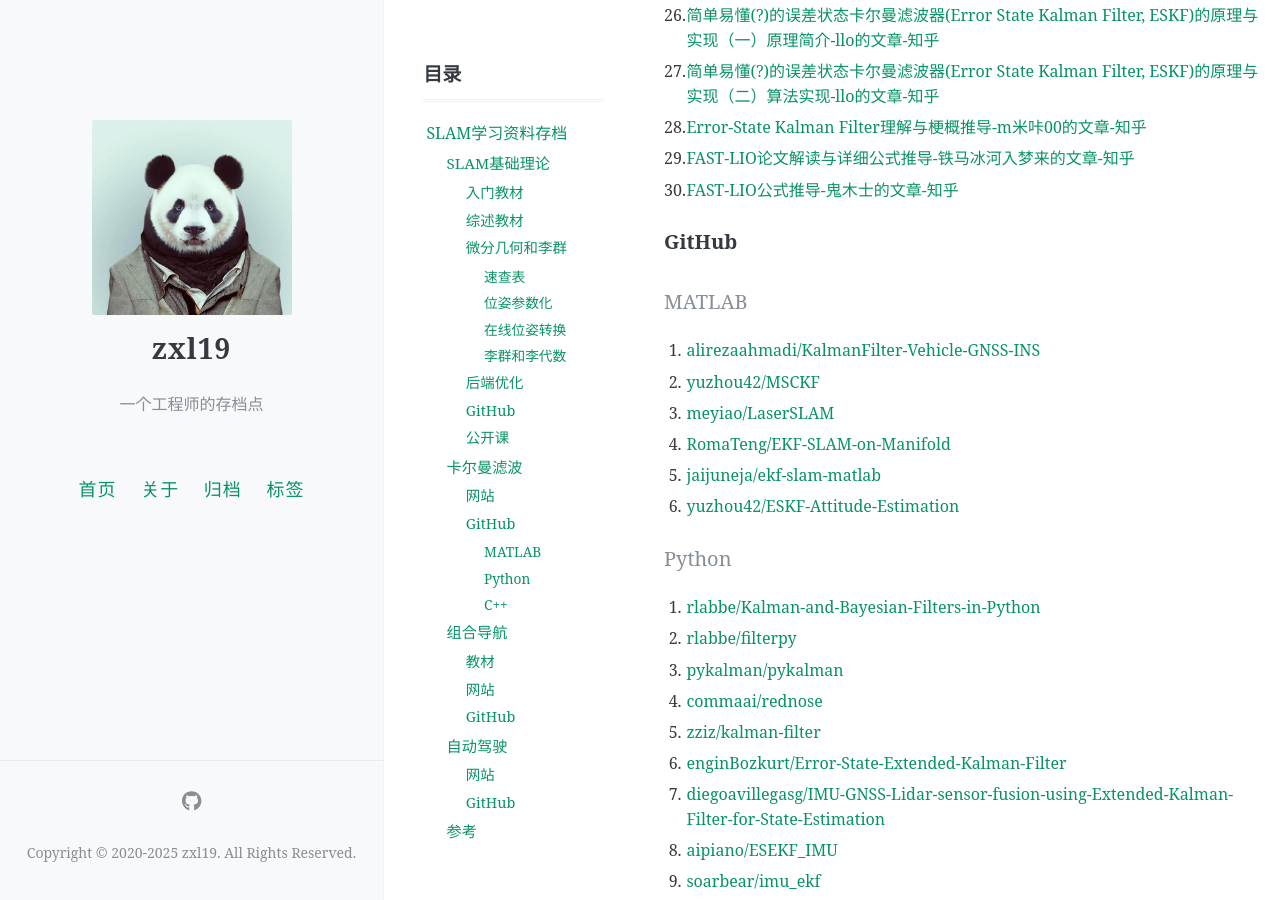
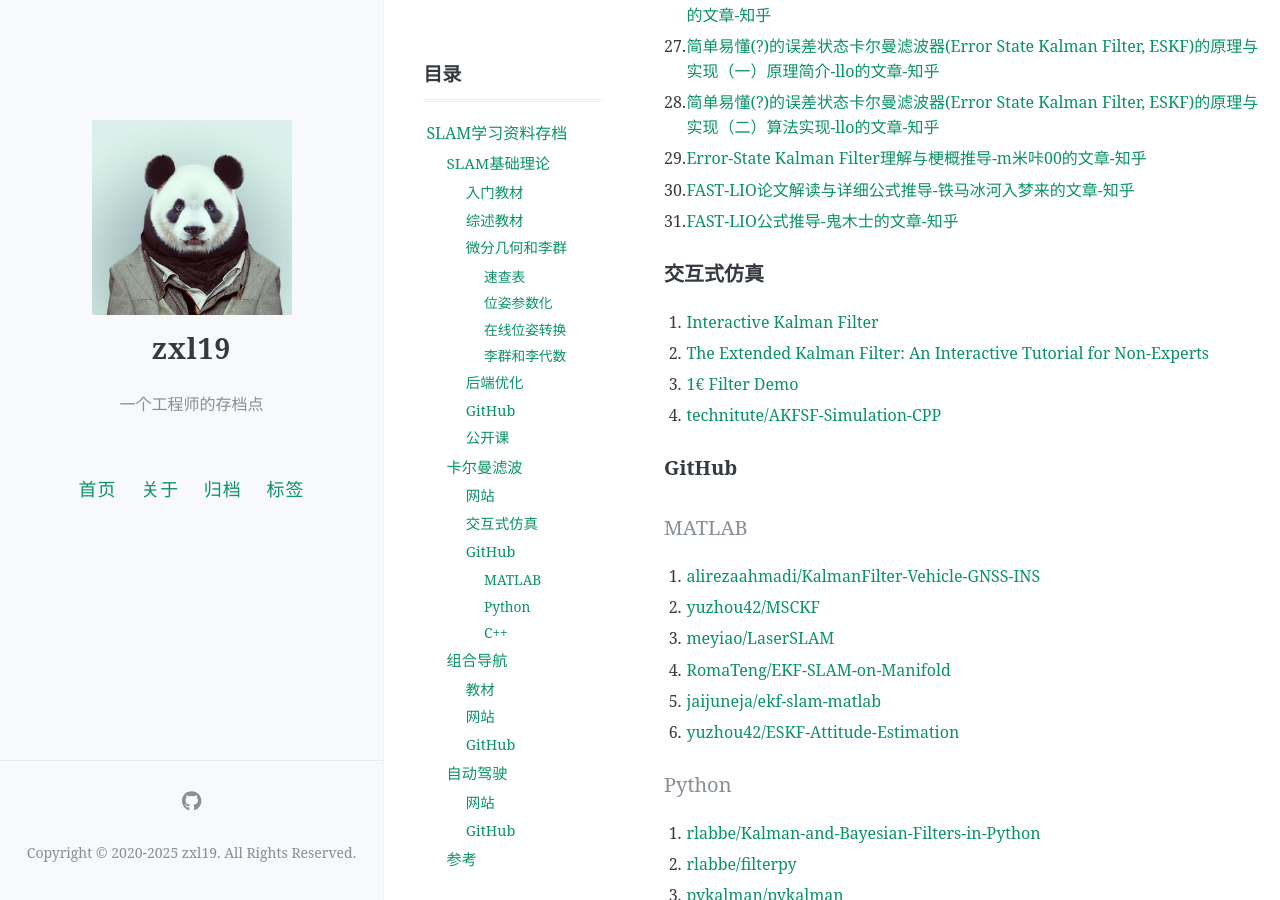
Before and after one commit to zxl19/zxl19.github.io, a Jekyll site: the page built from _posts/2022-10-11-slam-material.md, in a window 1280 px wide and 900 px high, scrolled down 3705 px. Built offline with Jekyll 4.4.1, drawn with Linux system fonts in a browser that asks for light colours; comment, search, counter and statistics services are not loaded; some of the changed text lies outside the part shown.

Commit message:
Update Posts modified:   _posts/2021-06-01-cpp-library.md modified:   _posts/2022-10-11-slam-material.md

```diff
--- a/_posts/2022-10-11-slam-material.md
+++ b/_posts/2022-10-11-slam-material.md
@@ -105,35 +105,43 @@ SLAM学习资料存档，包括SLAM基础理论、卡尔曼滤波、组合导航
 ### 网站
 
 1. [Kalman Filter Tutorial](https://www.kalmanfilter.net/default.aspx)
-2. [The Kalman Filter](https://www.cs.unc.edu/~welch/kalman/)
-3. [An Introduction to the Kalman Filter](https://www.cs.unc.edu/~welch/media/pdf/kalman_intro.pdf)
-4. [An Introduction to the Kalman Filter-SIGGRAPH 2001](https://www.cs.utexas.edu/~pingali/CS378/2008sp/papers/SIGGRAPH2001_CoursePack_08.pdf)
-5. [Tutorial: The Kalman Filter](https://web.mit.edu/kirtley/kirtley/binlustuff/literature/control/Kalman%20filter.pdf)
-6. [A Kalman Filtering Tutorial for Undergraduate Students](https://aircconline.com/ijcses/V8N1/8117ijcses01.pdf)
-7. [Extended Kalman Filter Tutorial](https://homes.cs.washington.edu/~todorov/courses/cseP590/readings/tutorialEKF.pdf)
-8. [Understanding the Basis of the Kalman Filter Via a Simple and Intuitive Derivation](https://courses.physics.illinois.edu/ece420/sp2019/7_UnderstandingKalmanFilter.pdf)
-9. [卡尔曼滤波（Kalman Filter）原理与公式推导-涅索斯衬衫的文章-知乎](https://zhuanlan.zhihu.com/p/48876718)
-10. [卡尔曼滤波器（观测器）原理极简介绍-Aurelian的文章-知乎](https://zhuanlan.zhihu.com/p/42390886)
-11. [卡尔曼滤波Kalman Filter之美在于什么？-自动驾驶之心的回答-知乎](https://www.zhihu.com/question/281995386/answer/3371567219)
-12. [不同视角下的卡尔曼滤波-袁良信的文章-知乎](https://zhuanlan.zhihu.com/p/6934889820)
-13. [怎样才叫真正理解卡尔曼滤波Kalman Filter？-荒唐病人的回答-知乎](https://www.zhihu.com/question/47559783/answer/2980976068)
-14. [怎样才叫真正理解卡尔曼滤波Kalman Filter？-Taylor的回答-知乎](https://www.zhihu.com/question/47559783/answer/3340606745)
-15. [怎样才叫真正理解卡尔曼滤波Kalman Filter？-半闲居士的回答-知乎](https://www.zhihu.com/question/47559783/answer/1935734819330979739)
-16. [怎样才叫真正理解卡尔曼滤波Kalman Filter？-刘厂长的回答-知乎](https://www.zhihu.com/question/47559783/answer/2988744371)
-17. [卡尔曼滤波(1)：单变量卡尔曼滤波-gezp的文章-知乎](https://zhuanlan.zhihu.com/p/669327717)
-18. [卡尔曼滤波(2)：线性卡尔曼滤波-gezp的文章-知乎](https://zhuanlan.zhihu.com/p/669330840)
-19. [卡尔曼滤波(3)：连续时间线性系统的离散化-gezp的文章-知乎](https://zhuanlan.zhihu.com/p/670192674)
-20. [卡尔曼滤波(4)：扩展卡尔曼滤波-gezp的文章-知乎](https://zhuanlan.zhihu.com/p/671410841)
-21. [卡尔曼滤波(5)：无迹卡尔曼滤波-gezp的文章-知乎](https://zhuanlan.zhihu.com/p/672668369)
-22. [简明ESKF推导-半闲居士的文章-知乎](https://zhuanlan.zhihu.com/p/441182819)
-23. [slam中基于滤波的方法的问题及如何调参?-半闲居士的回答-知乎](https://www.zhihu.com/question/601596796/answer/3127818634)
-24. [LIO中ESKF相关公式的详尽说明-xiaotaw的文章-知乎](https://zhuanlan.zhihu.com/p/538975422)
-25. [Computing Jacobian, why error state?——优化中为何对误差状态求导-邱笑晨的文章-知乎](https://zhuanlan.zhihu.com/p/75714471)
-26. [简单易懂(?)的误差状态卡尔曼滤波器(Error State Kalman Filter, ESKF)的原理与实现（一）原理简介-llo的文章-知乎](https://zhuanlan.zhihu.com/p/545370811)
-27. [简单易懂(?)的误差状态卡尔曼滤波器(Error State Kalman Filter, ESKF)的原理与实现（二）算法实现-llo的文章-知乎](https://zhuanlan.zhihu.com/p/545525697)
-28. [Error-State Kalman Filter理解与梗概推导-m米咔00的文章-知乎](https://zhuanlan.zhihu.com/p/359014822)
-29. [FAST-LIO论文解读与详细公式推导-铁马冰河入梦来的文章-知乎](https://zhuanlan.zhihu.com/p/587500859)
-30. [FAST-LIO公式推导-鬼木士的文章-知乎](https://zhuanlan.zhihu.com/p/561877392)
+2. [The Kalman Filter](https://thekalmanfilter.com)
+3. [The Kalman Filter](https://www.cs.unc.edu/~welch/kalman/)
+4. [An Introduction to the Kalman Filter](https://www.cs.unc.edu/~welch/media/pdf/kalman_intro.pdf)
+5. [An Introduction to the Kalman Filter-SIGGRAPH 2001](https://www.cs.utexas.edu/~pingali/CS378/2008sp/papers/SIGGRAPH2001_CoursePack_08.pdf)
+6. [Tutorial: The Kalman Filter](https://web.mit.edu/kirtley/kirtley/binlustuff/literature/control/Kalman%20filter.pdf)
+7. [A Kalman Filtering Tutorial for Undergraduate Students](https://aircconline.com/ijcses/V8N1/8117ijcses01.pdf)
+8. [Extended Kalman Filter Tutorial](https://homes.cs.washington.edu/~todorov/courses/cseP590/readings/tutorialEKF.pdf)
+9. [Understanding the Basis of the Kalman Filter Via a Simple and Intuitive Derivation](https://courses.physics.illinois.edu/ece420/sp2019/7_UnderstandingKalmanFilter.pdf)
+10. [卡尔曼滤波（Kalman Filter）原理与公式推导-涅索斯衬衫的文章-知乎](https://zhuanlan.zhihu.com/p/48876718)
+11. [卡尔曼滤波器（观测器）原理极简介绍-Aurelian的文章-知乎](https://zhuanlan.zhihu.com/p/42390886)
+12. [卡尔曼滤波Kalman Filter之美在于什么？-自动驾驶之心的回答-知乎](https://www.zhihu.com/question/281995386/answer/3371567219)
+13. [不同视角下的卡尔曼滤波-袁良信的文章-知乎](https://zhuanlan.zhihu.com/p/6934889820)
+14. [怎样才叫真正理解卡尔曼滤波Kalman Filter？-荒唐病人的回答-知乎](https://www.zhihu.com/question/47559783/answer/2980976068)
+15. [怎样才叫真正理解卡尔曼滤波Kalman Filter？-Taylor的回答-知乎](https://www.zhihu.com/question/47559783/answer/3340606745)
+16. [怎样才叫真正理解卡尔曼滤波Kalman Filter？-半闲居士的回答-知乎](https://www.zhihu.com/question/47559783/answer/1935734819330979739)
+17. [怎样才叫真正理解卡尔曼滤波Kalman Filter？-刘厂长的回答-知乎](https://www.zhihu.com/question/47559783/answer/2988744371)
+18. [卡尔曼滤波(1)：单变量卡尔曼滤波-gezp的文章-知乎](https://zhuanlan.zhihu.com/p/669327717)
+19. [卡尔曼滤波(2)：线性卡尔曼滤波-gezp的文章-知乎](https://zhuanlan.zhihu.com/p/669330840)
+20. [卡尔曼滤波(3)：连续时间线性系统的离散化-gezp的文章-知乎](https://zhuanlan.zhihu.com/p/670192674)
+21. [卡尔曼滤波(4)：扩展卡尔曼滤波-gezp的文章-知乎](https://zhuanlan.zhihu.com/p/671410841)
+22. [卡尔曼滤波(5)：无迹卡尔曼滤波-gezp的文章-知乎](https://zhuanlan.zhihu.com/p/672668369)
+23. [简明ESKF推导-半闲居士的文章-知乎](https://zhuanlan.zhihu.com/p/441182819)
+24. [slam中基于滤波的方法的问题及如何调参?-半闲居士的回答-知乎](https://www.zhihu.com/question/601596796/answer/3127818634)
+25. [LIO中ESKF相关公式的详尽说明-xiaotaw的文章-知乎](https://zhuanlan.zhihu.com/p/538975422)
+26. [Computing Jacobian, why error state?——优化中为何对误差状态求导-邱笑晨的文章-知乎](https://zhuanlan.zhihu.com/p/75714471)
+27. [简单易懂(?)的误差状态卡尔曼滤波器(Error State Kalman Filter, ESKF)的原理与实现（一）原理简介-llo的文章-知乎](https://zhuanlan.zhihu.com/p/545370811)
+28. [简单易懂(?)的误差状态卡尔曼滤波器(Error State Kalman Filter, ESKF)的原理与实现（二）算法实现-llo的文章-知乎](https://zhuanlan.zhihu.com/p/545525697)
+29. [Error-State Kalman Filter理解与梗概推导-m米咔00的文章-知乎](https://zhuanlan.zhihu.com/p/359014822)
+30. [FAST-LIO论文解读与详细公式推导-铁马冰河入梦来的文章-知乎](https://zhuanlan.zhihu.com/p/587500859)
+31. [FAST-LIO公式推导-鬼木士的文章-知乎](https://zhuanlan.zhihu.com/p/561877392)
+
+### 交互式仿真
+
+1. [Interactive Kalman Filter](https://thekalmanfilter.com/interactive-kalman-filter/)
+2. [The Extended Kalman Filter: An Interactive Tutorial for Non-Experts](https://simondlevy.github.io/ekf-tutorial/)
+3. [1€ Filter Demo](https://gery.casiez.net/1euro/InteractiveDemo/)
+4. [technitute/AKFSF-Simulation-CPP](https://github.com/technitute/AKFSF-Simulation-CPP)
 
 ### GitHub
 
@@ -241,6 +249,7 @@ SLAM学习资料存档，包括SLAM基础理论、卡尔曼滤波、组合导航
 7. [工科生学习微分几何和李群学习的建议？-Aurelian的回答-知乎](https://www.zhihu.com/question/29908951/answer/309969236)
 8. [Jean Gallier's Home Page for Books](https://www.cis.upenn.edu/~jean/gbooks/gbooks.html)
 9. [工具网站推荐-欧拉角四元数在线可视化转化网站/三维在线旋转变换网站-CSDN博客](https://blog.csdn.net/hw140701/article/details/106255294)
-10. [怎样才叫真正理解卡尔曼滤波Kalman Filter？-确定有穷自动机的回答-知乎](https://www.zhihu.com/question/47559783/answer/2308644063)
-11. [严恭敏的个人主页](https://teacher.nwpu.edu.cn/yangongmin.html)
-12. [组合导航-开源工程推荐-郭洋的文章-知乎](https://zhuanlan.zhihu.com/p/640781392)
+10. [卡尔曼滤波仿真模拟网站合集-萧然的文章-知乎](https://zhuanlan.zhihu.com/p/1910702278677099081)
+11. [怎样才叫真正理解卡尔曼滤波Kalman Filter？-确定有穷自动机的回答-知乎](https://www.zhihu.com/question/47559783/answer/2308644063)
+12. [严恭敏的个人主页](https://teacher.nwpu.edu.cn/yangongmin.html)
+13. [组合导航-开源工程推荐-郭洋的文章-知乎](https://zhuanlan.zhihu.com/p/640781392)
```
Also changed, not shown: _posts/2021-06-01-cpp-library.md (+49 -31 lines).
